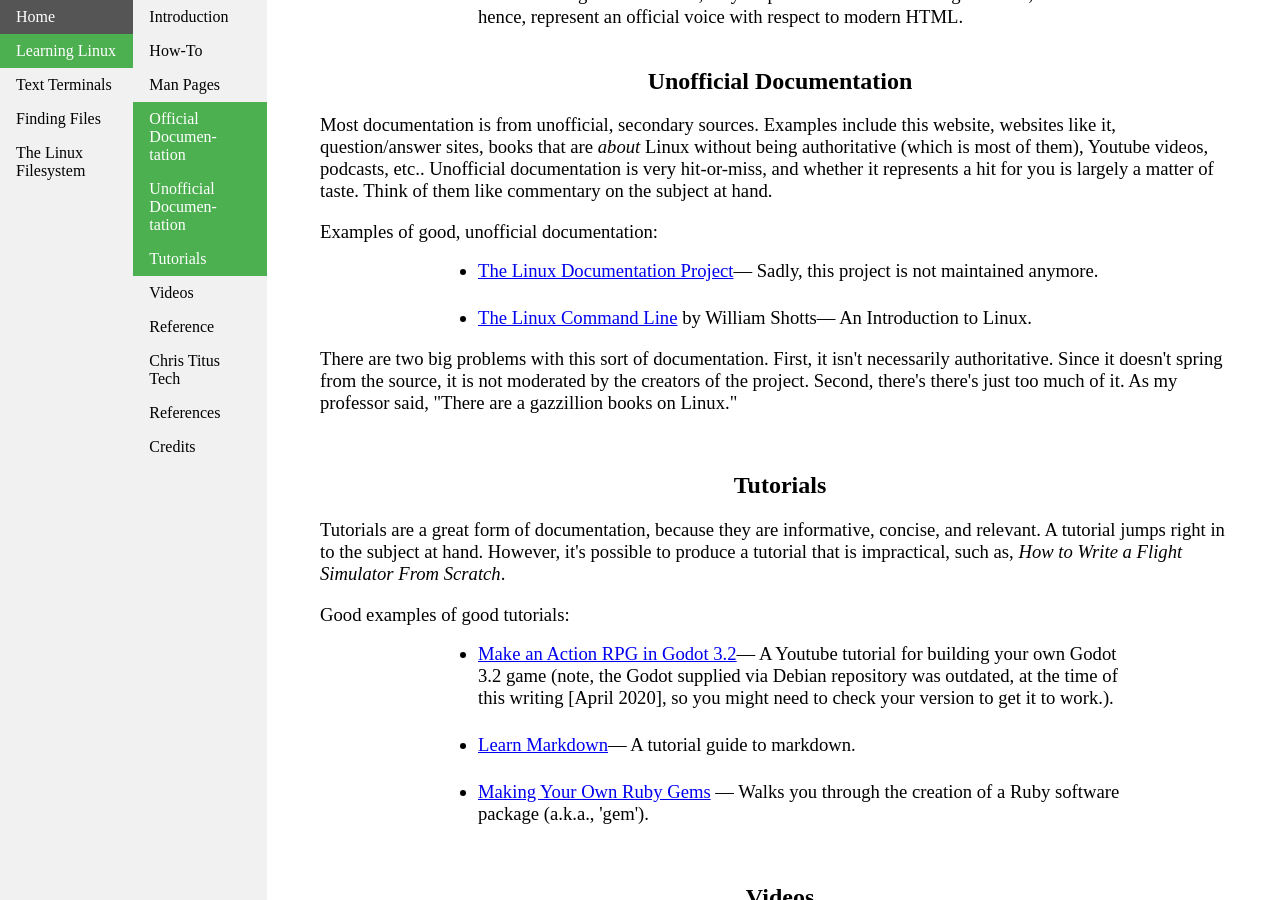
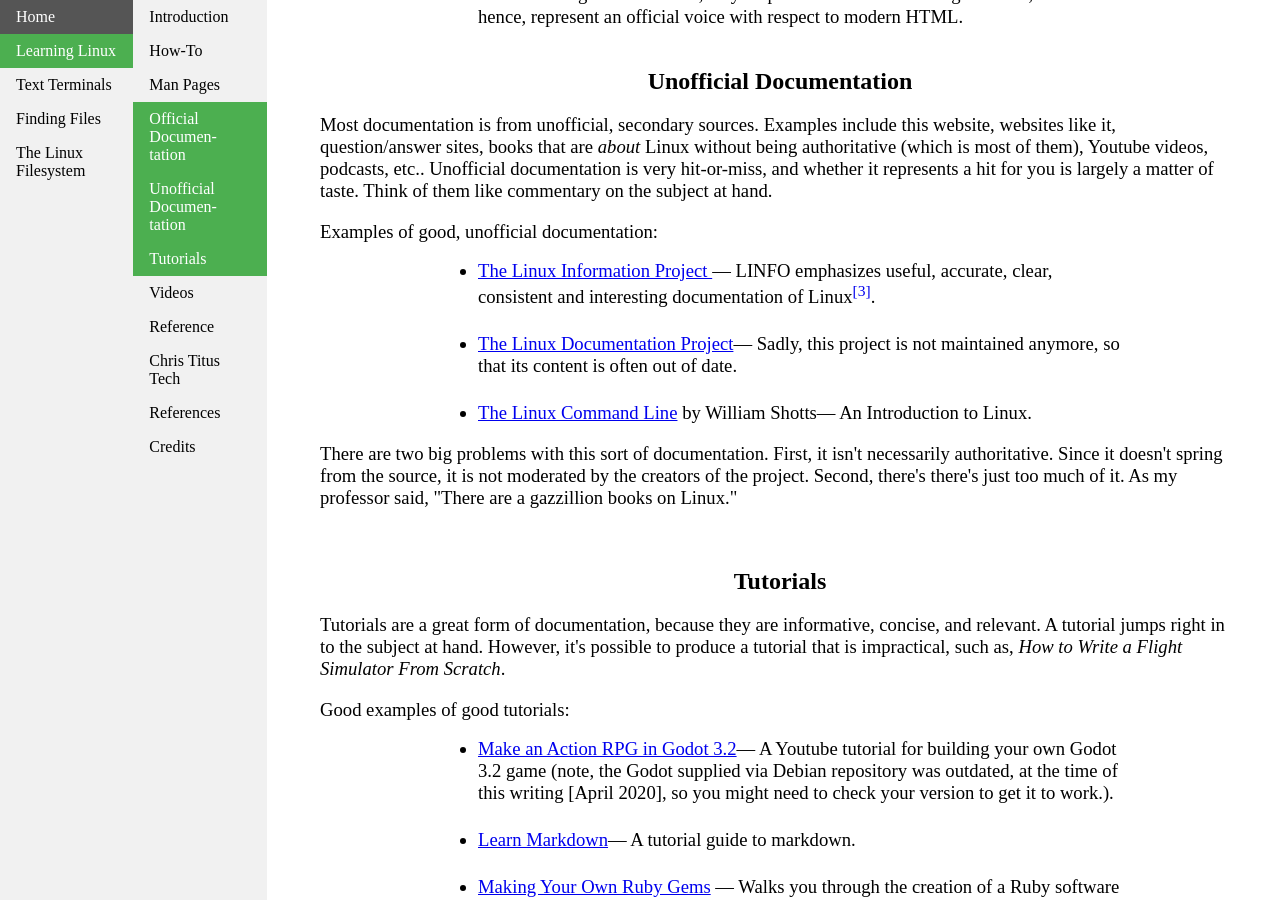
Before and after one commit to josh-59/Learning-Linux, a Jekyll site: the page built from learning-linux.html, in a window 1280 px wide and 900 px high, scrolled down 2771 px. Built offline with Jekyll 4.4.1, drawn with Linux system fonts in a browser that asks for light colours.

Commit message:
Added new reference!

```diff
--- a/learning-linux.html
+++ b/learning-linux.html
@@ -261,9 +261,17 @@ title: A Tour Through Documentation
     <p>
         Examples of good, unofficial documentation:
         <ul class="big-list">
+	<li>
+            <a href="http://www.linfo.org"> The Linux Information Project </a>&mdash;
+	    LINFO emphasizes useful, accurate, clear, consistent and interesting documentation of
+	    Linux<sup><a href="http://www.linfo.org/linfo_about.html">[3]</a></sup>.
+	    </li>
             <li>
-                <a href="http://tldp.org/"> The Linux Documentation Project</a>&mdash; Sadly, this project is not maintained anymore.
+                <a href="http://tldp.org/"> The Linux Documentation Project</a>&mdash; Sadly, this project is not maintained anymore,
+		so that its content is often out of date.
             </li>
+
+
             <li>
                 <a href="http://www.linuxcommand.org/tlcl.php"> The Linux Command Line</a> by William Shotts&mdash; An Introduction to Linux.
             </li>
```
